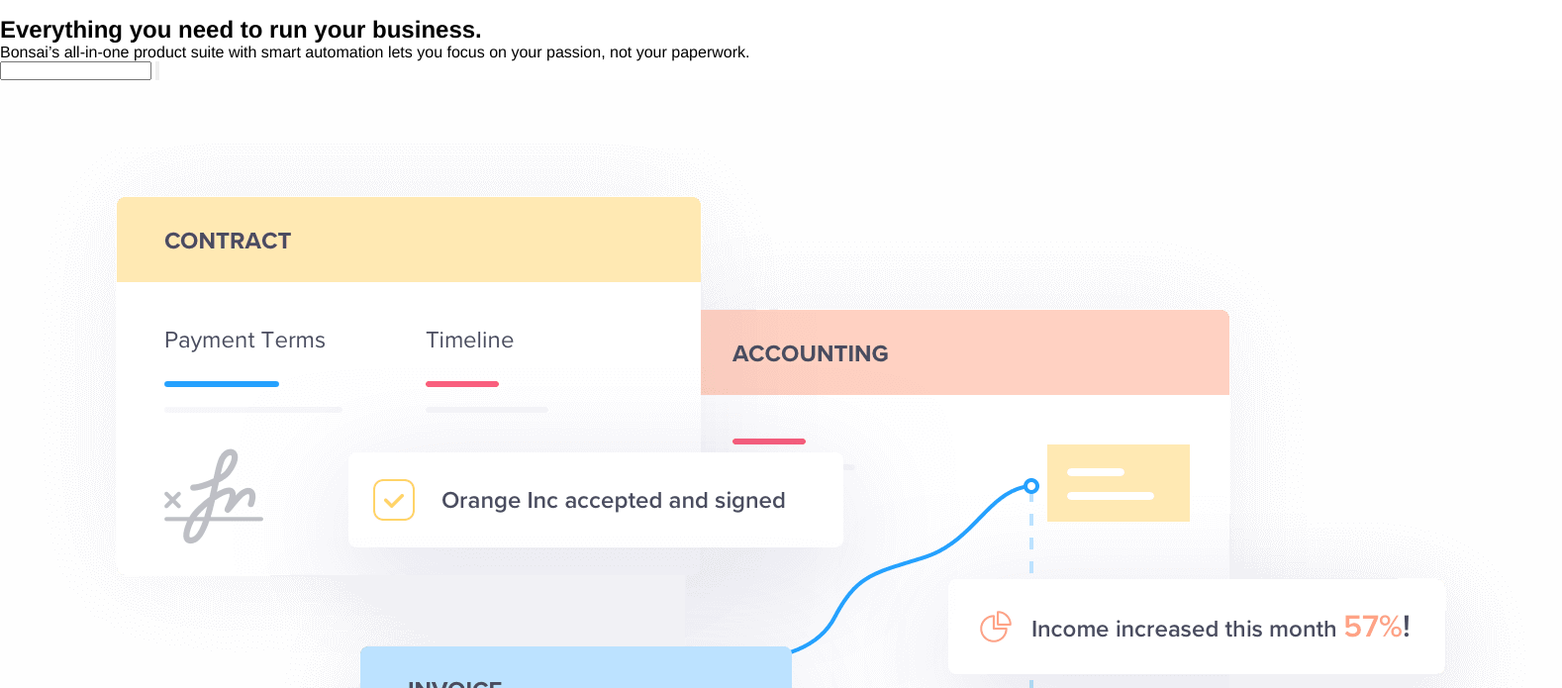
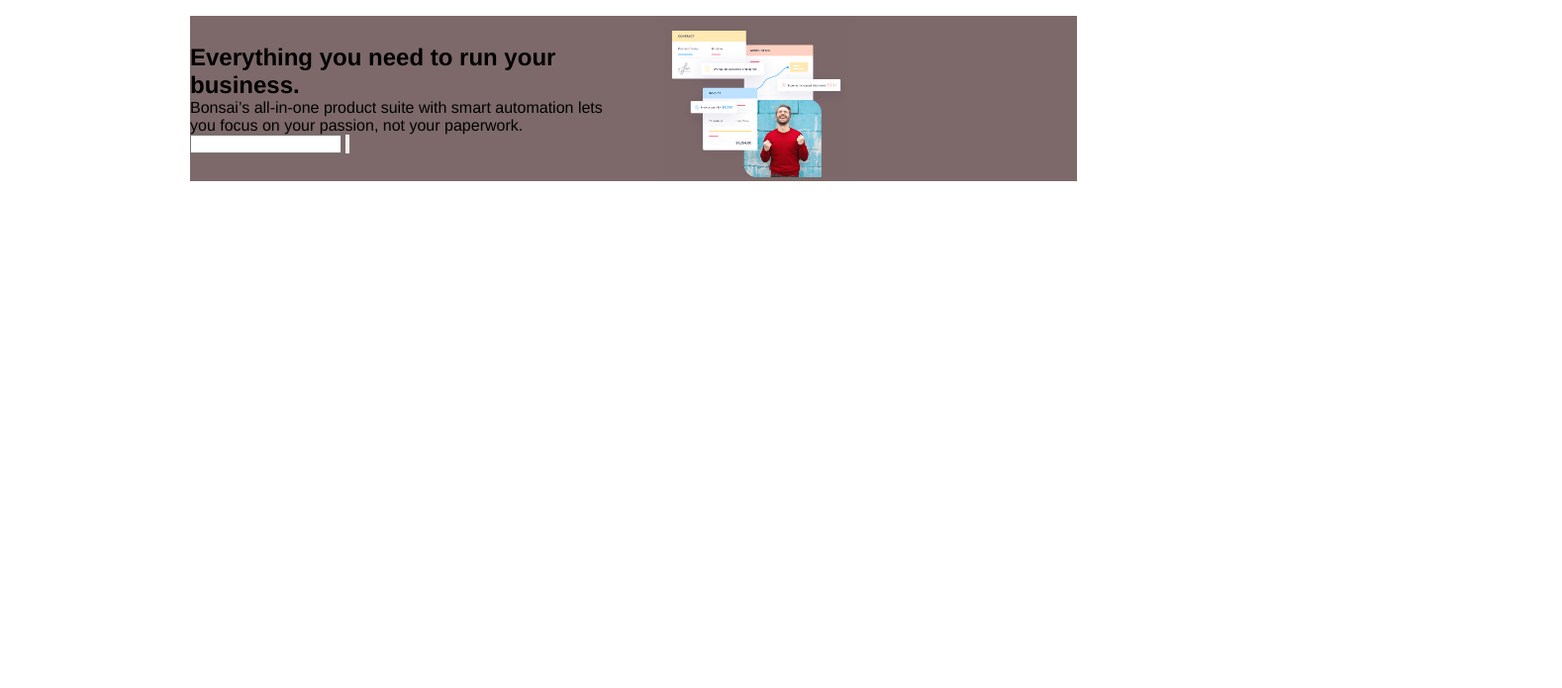
Before and after one commit to JuniorAvelar/projeto-bonsai, a plain HTML site: page main/index.html in a window 1280 px wide. Shown: the part 61-756 px from the top of the page at 99% size, 1578 px wide, since content can reach past the window. Drawn offline with Linux system fonts and the light colour scheme.

Commit message:
não fiz muita coisa

```diff
--- a/main/index.html
+++ b/main/index.html
@@ -27,7 +27,7 @@
         <i id="header-icon" class="fa-solid fa-bars"></i>
     </header>
     <main>
-        <section>
+        <section class="apresentaton">
             <div class="presentation-section">
                 <h2>Everything you need to run your business.</h2>
                 <p>Bonsai’s all-in-one product suite with smart automation lets you focus on your passion, not your paperwork.</p>
--- a/main/style.css
+++ b/main/style.css
@@ -6,7 +6,12 @@
     font-family: Helvetica, sans-serif ;
 }
 
+/* header */
 .header {
+    /* position: fixed;
+    left: 0;
+    top: 0; */
+
     display: flex;
     justify-content: space-around;
     align-items: center;
@@ -16,7 +21,6 @@
     width: 100%;
     height: 60px;
     padding-block: 2.4rem;
-
 }
 
 .header-container {
@@ -140,3 +144,27 @@
         display: block;
     }
   }
+
+  /* presentation section */
+
+  .apresentaton {
+    display: flex;
+    align-items: center;
+    gap: 3rem;
+
+    width: 70%;
+    margin: 0 auto;
+
+    background: #7d6969;
+  }
+  .presentation-section {
+    flex: 1;
+  }
+
+  .presentation-section-img {
+    flex: 1;
+  }
+
+  .presentation-section-img img {
+    width: 200px;
+  }
```
